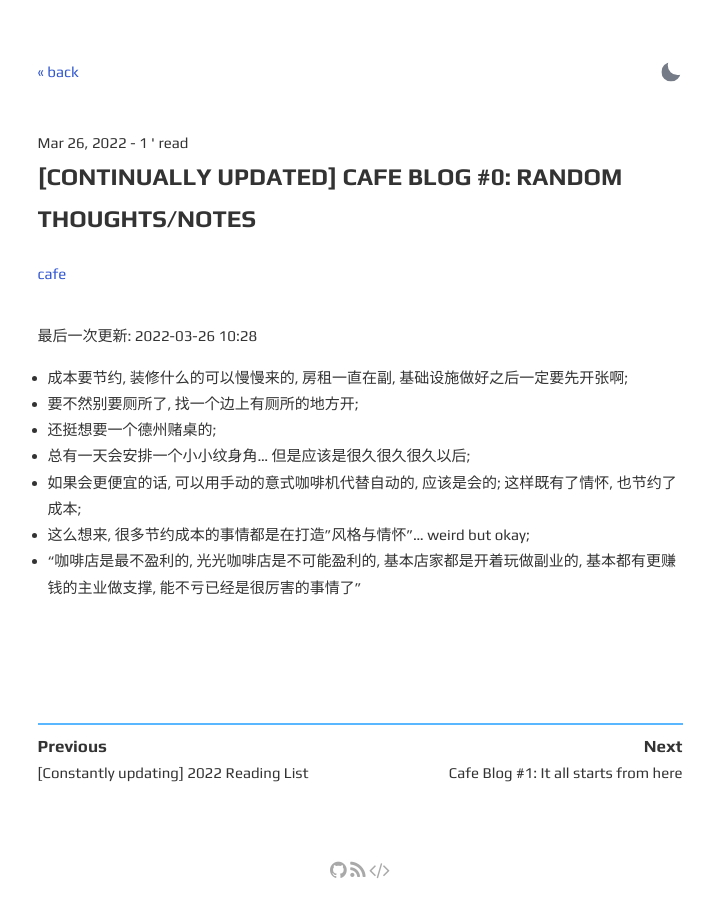
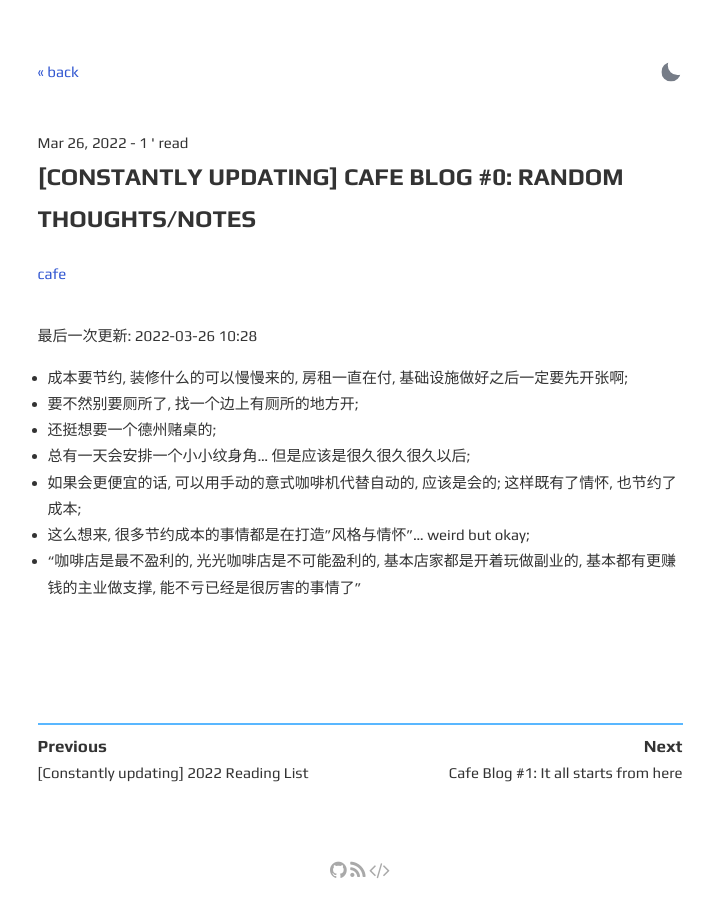
Before and after one commit to Sushi6006/Sushi6006.github.io, a Jekyll site: the page built from _posts/2022-03-26-cafeblog0.md, in a window 1280 px wide. Shown: the whole page, without its empty margins (280-994 px from the left). Built offline with Jekyll 4.4.1, drawn with Linux system fonts in a browser that asks for light colours.

Commit message:
Update 2022-03-26-cafeblog0.md

```diff
--- a/_posts/2022-03-26-cafeblog0.md
+++ b/_posts/2022-03-26-cafeblog0.md
@@ -1,13 +1,13 @@
 ---
 layout: post
-title:  "[Continually Updated] Cafe Blog #0: random thoughts/notes"
+title:  "[Constantly updating] Cafe Blog #0: random thoughts/notes"
 author: SushiCat
 tags: cafe
 ---
 
 最后一次更新: 2022-03-26 10:28
 
-- 成本要节约, 装修什么的可以慢慢来的, 房租一直在副, 基础设施做好之后一定要先开张啊;
+- 成本要节约, 装修什么的可以慢慢来的, 房租一直在付, 基础设施做好之后一定要先开张啊;
 - 要不然别要厕所了, 找一个边上有厕所的地方开;
 - 还挺想要一个德州赌桌的;
 - 总有一天会安排一个小小纹身角... 但是应该是很久很久很久以后;
```
